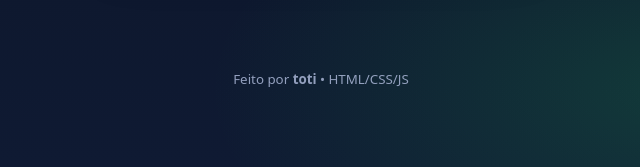
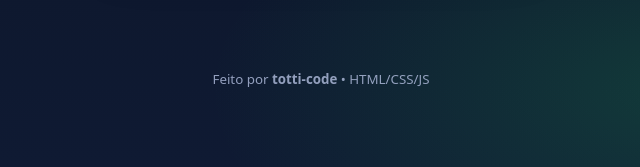
Before and after one commit to totti-code/Pagina-Login, a plain HTML site: page index.html in a window 1280 px wide. Shown: the part 630-797 px from the top of the page, 319-959 px from the left. Drawn offline with Linux system fonts and the light colour scheme.

Commit message:
Update footer author name from 'toti' to 'totti-code'

```diff
--- a/index.html
+++ b/index.html
@@ -52,7 +52,7 @@
     </section>
 
     <footer class="footer">
-      <small>Feito por <strong>toti</strong> • HTML/CSS/JS</small>
+      <small>Feito por <strong>totti-code</strong> • HTML/CSS/JS</small>
     </footer>
   </main>
 
```
